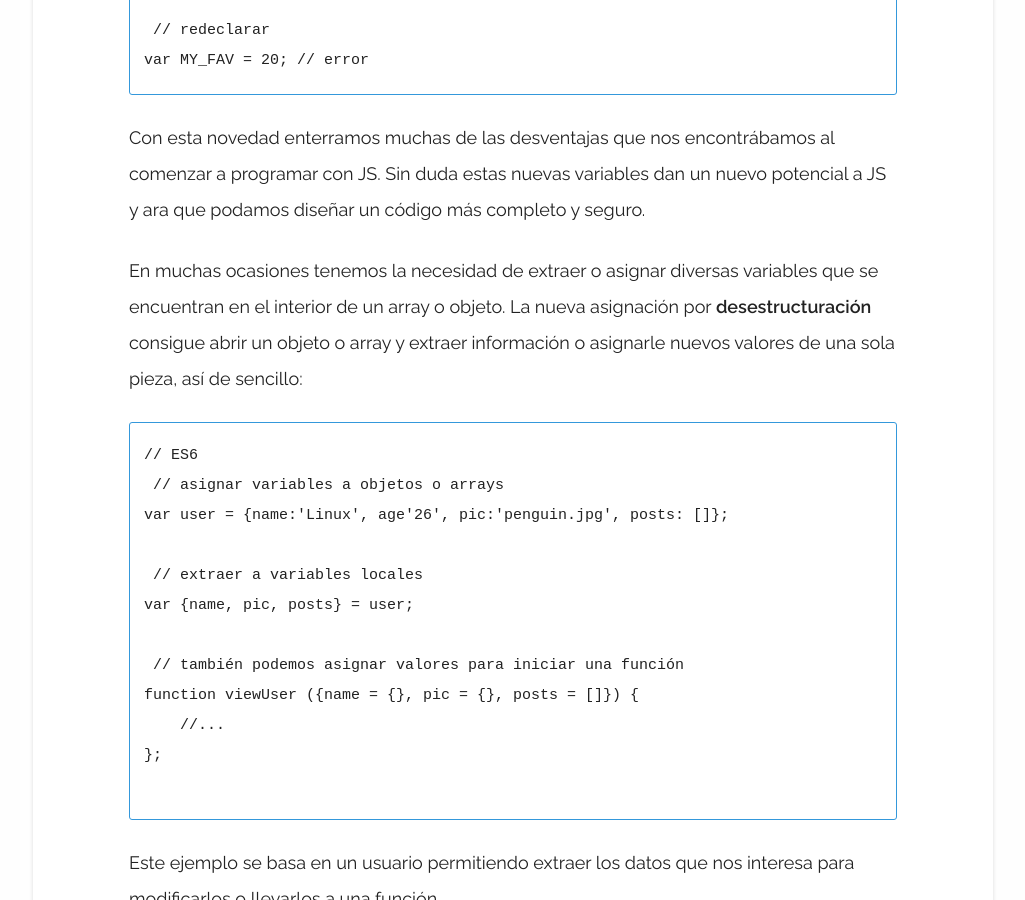
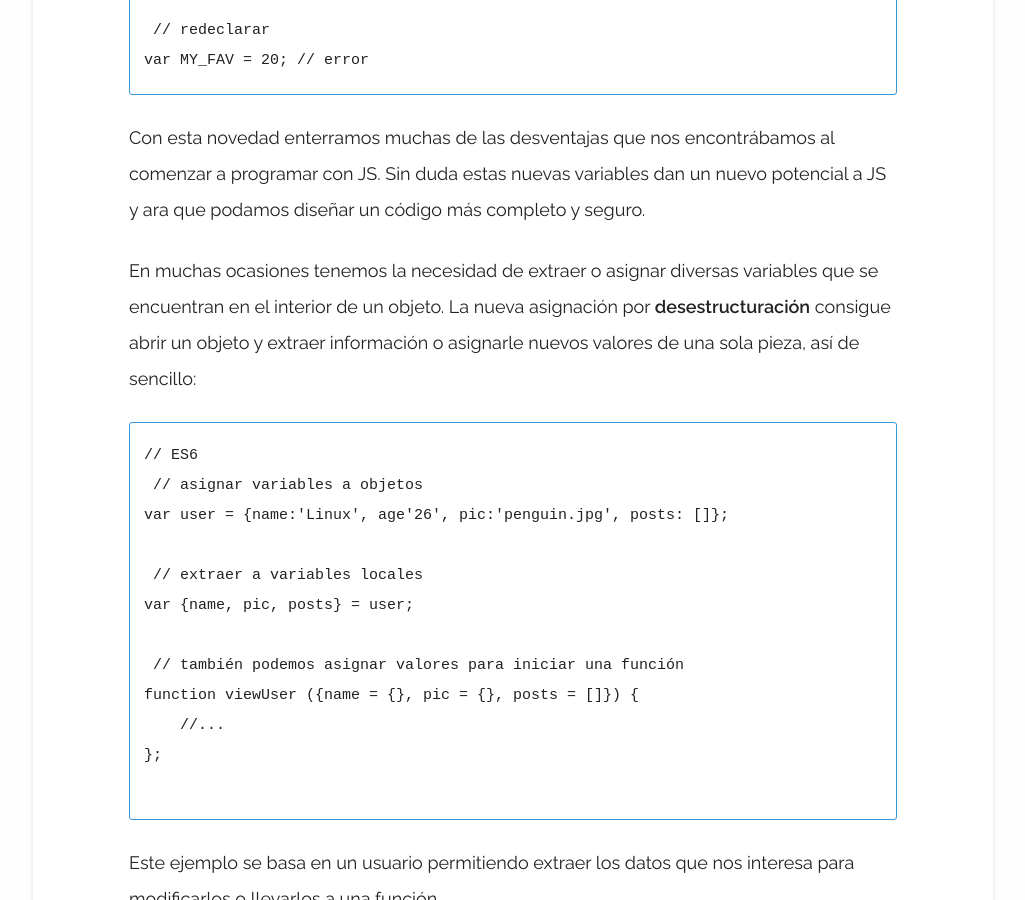
Before and after one commit to jordigomper/myblog, a Jekyll site: the page built from _posts/2017-9-22-Novedades-ES6.md, in a window 1280 px wide and 900 px high, scrolled down 2959 px. Shown: the whole window, without its empty margins (127-1152 px from the left). Built offline with Jekyll 4.4.1, drawn with Linux system fonts in a browser that asks for light colours; some of the changed text lies outside the part shown.

Commit message:
articulo es6

````diff
--- a/_posts/2017-9-22-Novedades-ES6.md
+++ b/_posts/2017-9-22-Novedades-ES6.md
@@ -7,7 +7,7 @@ categories: articulo
 
 Hola chicos! En este articulo quiero repasar las mejoras más importantes que trae **ES6**.
 
-Cada versión que nos ofrece ESCM encontramos facilidad ya sea en el código, en nuevas funciones, nuevas variables... Esta vez, ES6 viene cargado de novedades que nos va a ayudar nuestro día a día.
+Cada versión que nos ofrece ESCM encontramos facilidad ya sea en el código, en nuevas funciones, nuevas variables... Esta vez, **ES6** viene cargado de novedades que nos va a ayudar nuestro día a día.
 
 >ES6 son los reyes magos...
 
@@ -78,11 +78,11 @@ var MY_FAV = 20; // error
 
 Con esta novedad enterramos muchas de las desventajas que nos encontrábamos al comenzar a programar con JS. Sin duda estas nuevas variables dan un nuevo potencial a JS y ara que podamos diseñar un código más completo y seguro.
 
-En muchas ocasiones tenemos la necesidad de extraer o asignar diversas variables que se encuentran en el interior de un array o objeto. La nueva asignación por **desestructuración** consigue abrir un objeto o array y extraer información o asignarle nuevos valores de una sola pieza, así de sencillo:
+En muchas ocasiones tenemos la necesidad de extraer o asignar diversas variables que se encuentran en el interior de un objeto. La nueva asignación por **desestructuración** consigue abrir un objeto y extraer información o asignarle nuevos valores de una sola pieza, así de sencillo:
 
 ```
 // ES6
- // asignar variables a objetos o arrays
+ // asignar variables a objetos
 var user = {name:'Linux', age'26', pic:'penguin.jpg', posts: []};
 
  // extraer a variables locales
@@ -122,11 +122,11 @@ function viewUser (user){
 };
 ```
 
-Como puedes ver la desestructuración de ES6 ahorra mucho código y utiliza una forma muy sencilla para manipular las variables en el interior de objetos y arrays. Otro ejemplo más del potencial de ES6.
+Como puedes ver la desestructuración de **ES6** ahorra mucho código y utiliza una forma muy sencilla para manipular las variables en el interior de objetos y arrays. Otro ejemplo más del potencial de **ES6**.
 
 >Cada vez estas más convencido que ES6 son lo reyes? No me guardes rencor por eso...
 
-Todos los códigos deben de tener mínimo... un bucle? ES6 trae una ventaja a la hora de poder acceder a las keys de un objeto dentro del mismo bucle:
+Todos los códigos deben de tener mínimo... un bucle? **ES6** trae una ventaja a la hora de poder acceder a las keys de un objeto dentro del mismo bucle:
 
 ```
 // ES6
@@ -226,7 +226,7 @@ const arrow2 = (x) => {
 this.items.map(x => this.doSomethingWith(x))
 ```
 
-Esta función la vamos a ver en todos los códigos ya que aporta un gran potencial a la hora de crear funciones comunes para objetos. Dominarla es esencial si escribes tu código bajo ES6.
+Esta función la vamos a ver en todos los códigos ya que aporta un gran potencial a la hora de crear funciones comunes para objetos. Dominarla es esencial si escribes tu código bajo **ES6**.
 
 Contamos con **Template Literals**, que nos permite concatenar diversas lineas y variables. Siempre van envueltas con **tildes invertidas** y las variables en el interior de **${ }**, pudiendo hacer cualquier operación con ellas:
 
@@ -254,9 +254,9 @@ var lyrics = ['head', ...parts, 'and', 'toes'];
 
 Como puedes comprobar, a la segunda variable hemos añadido diferentes elementos, incluido una propagación de la primera, por eso incluye todas las variables.
 
-Una de las ventajas más significantes de ES6 es su nueva **gestión de archivos imoprt & export**. Mejora su sintaxis facilitando la importación y exportación de bibliotecas, clases, partes del código... También podemos agregar accesos a directorios en nuestra app.
+Una de las ventajas más significantes de **ES6** es su nueva **gestión de archivos imoprt & export**. Mejora su sintaxis facilitando la importación y exportación de bibliotecas, clases, partes del código... También podemos agregar accesos a directorios en nuestra app.
 
-Hasta aquí esta guía de ES6.
+Hasta aquí esta guía de **ES6**.
 
 **A tope con @mentoringJS!
 Jordi Gomper.**
````
Also changed, not shown: other parts of _posts/2017-9-22-Novedades-ES6.md (+3 -3 lines).
